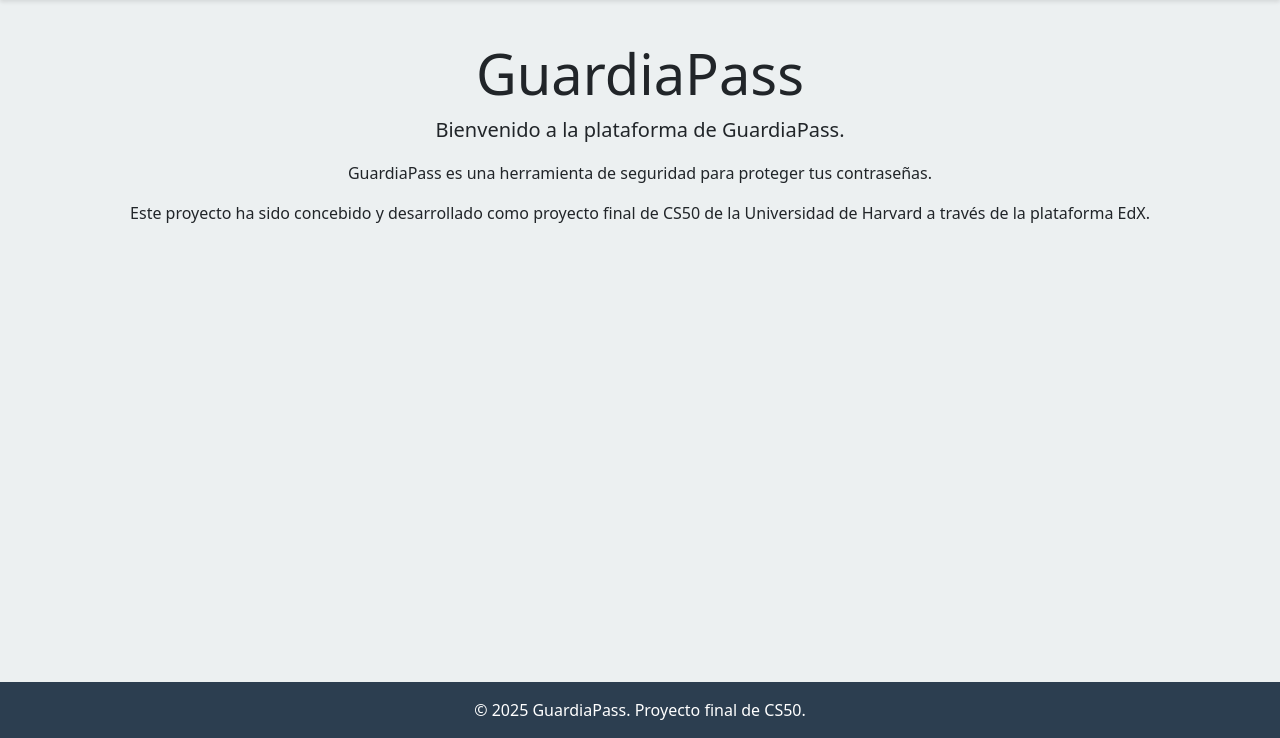
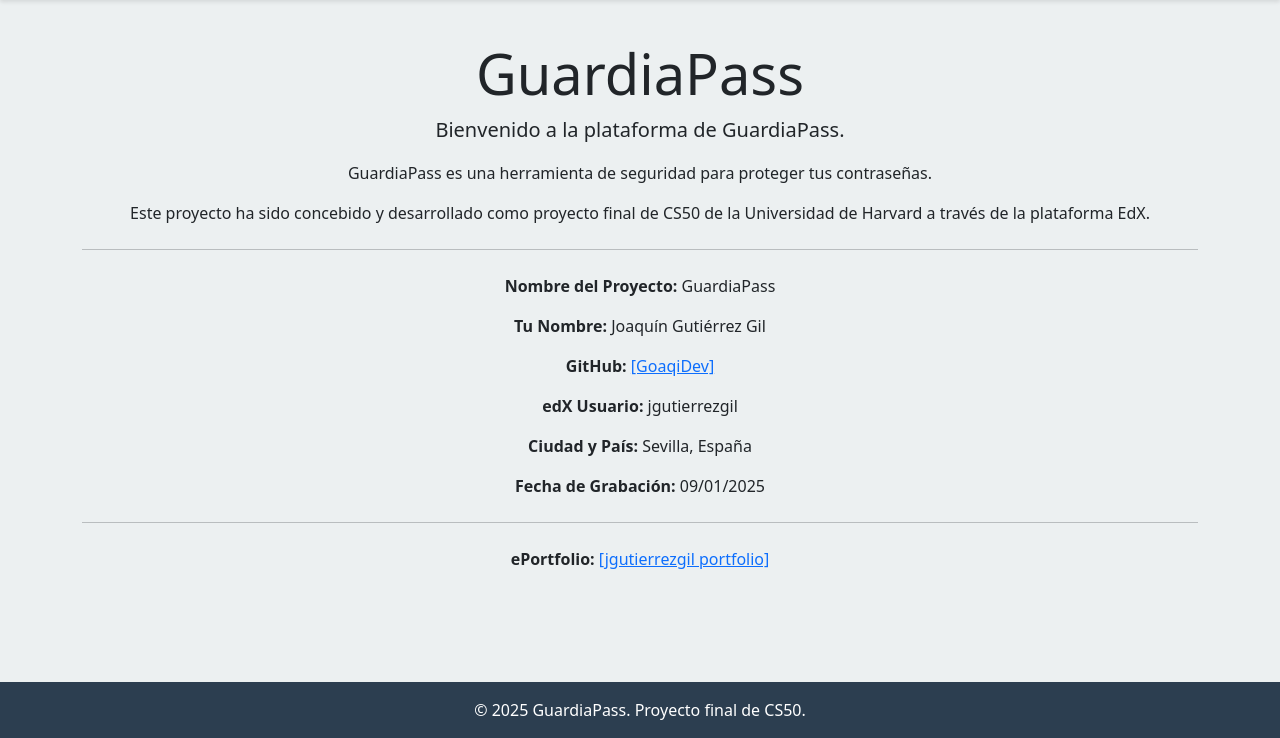
Before and after one commit to jgutierrezgil/guardiapass, a Flask app: page / in a window 1280 px wide. Shown: the part 62-800 px from the top of the page. Run offline with Flask 3, Linux system fonts and the light colour scheme; parts of the project's set-up code (start-up, migrations or seed data) failed here and were passed over; some libraries are stand-ins or nearby versions.

Commit message:
Add project details and personal information to index.html

```diff
--- a/templates/index.html
+++ b/templates/index.html
@@ -204,6 +204,15 @@
             <p class="lead">Bienvenido a la plataforma de GuardiaPass.</p>
             <p>GuardiaPass es una herramienta de seguridad para proteger tus contraseñas.</p>
             <p>Este proyecto ha sido concebido y desarrollado como proyecto final de CS50 de la Universidad de Harvard a través de la plataforma EdX.</p>
+            <hr class="my-4">
+            <p><strong>Nombre del Proyecto:</strong> GuardiaPass</p>
+            <p><strong>Tu Nombre:</strong> Joaquín Gutiérrez Gil</p>
+            <p><strong>GitHub:</strong> <a href="https://github.com/GoaqiDev" target="_blank">[GoaqiDev]</a></p>
+            <p><strong>edX Usuario:</strong> jgutierrezgil</p>
+            <p><strong>Ciudad y País:</strong> Sevilla, España</p>
+            <p><strong>Fecha de Grabación:</strong> 09/01/2025</p>
+            <hr class="my-4">
+            <p><strong>ePortfolio:</strong> <a href="https://jgutierrezgil.dev" target="_blank">[jgutierrezgil portfolio]</a></p></p>
         </div>
     </main>
 
```
